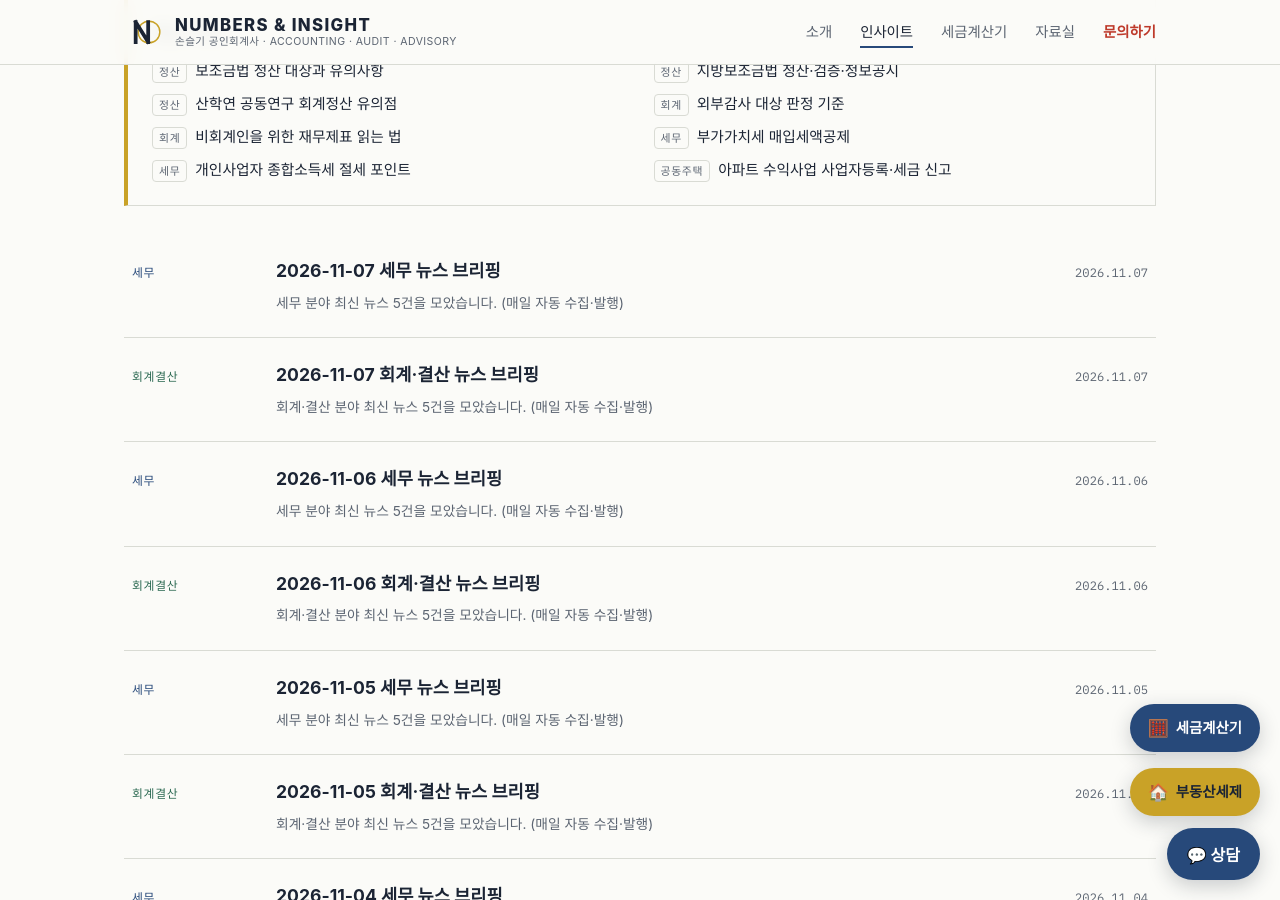
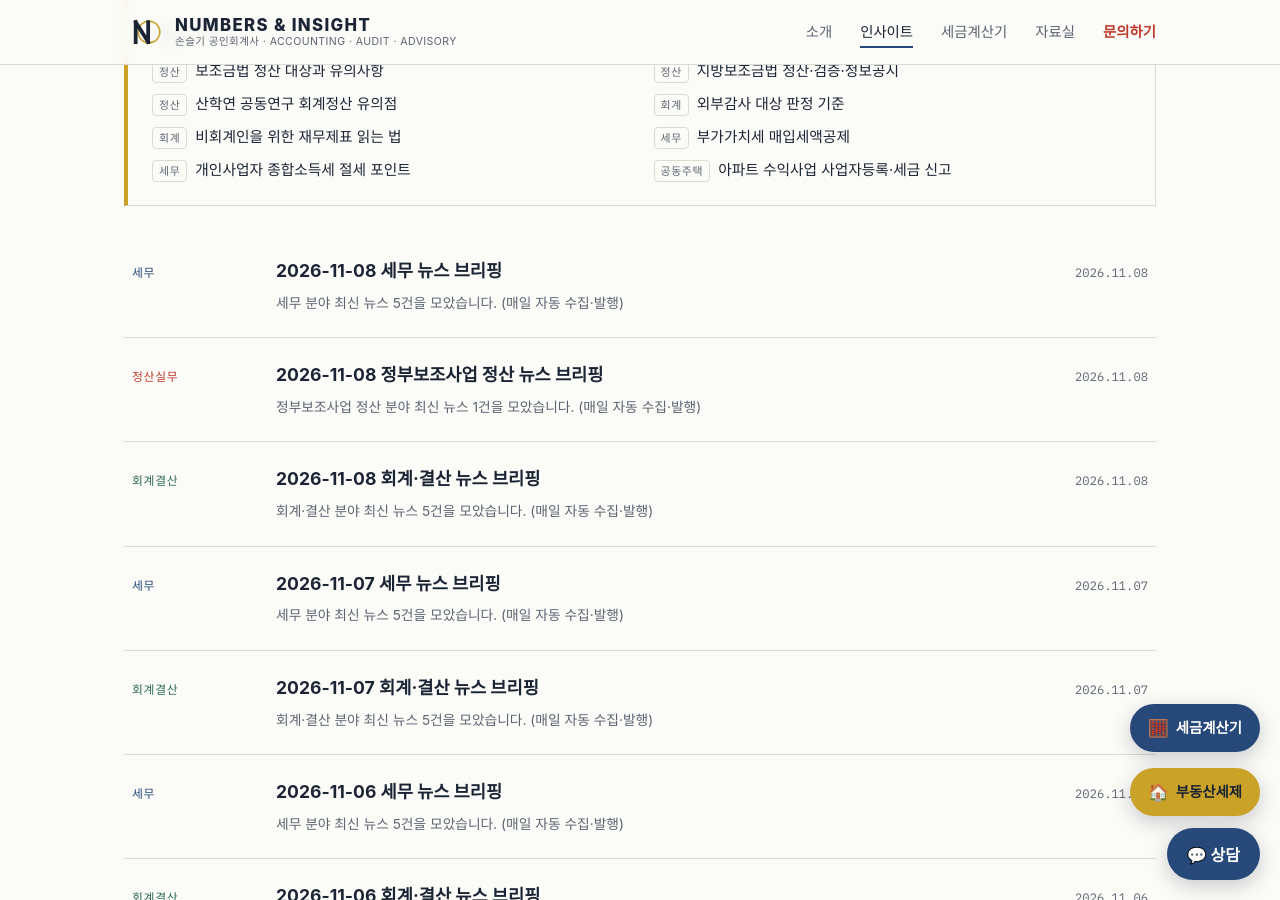
Before and after one commit to shinesky97/ccrnd-site, a Jekyll site: the page built from insights/index.html, in a window 1280 px wide and 900 px high, scrolled down 431 px. Built offline with Jekyll 4.4.1, drawn with Linux system fonts in a browser that asks for light colours; some web fonts are replaced.

Commit message:
뉴스 브리핑 자동 발행 (2026-11-08)

```diff
--- /dev/null
+++ b/_posts/2026-11-08-news-accounting-20261108.md
@@ -0,0 +1,25 @@
+---
+layout: post
+title: "2026-11-08 회계·결산 뉴스 브리핑"
+date: 2026-11-08
+category: accounting
+tags: [뉴스, 회계]
+summary: "회계·결산 분야 최신 뉴스 5건을 모았습니다. (매일 자동 수집·발행)"
+author: Numbers & Insight 자동 브리핑
+noindex: true
+sitemap: false
+---
+
+> 최신 **회계·결산** 관련 뉴스를 자동으로 모은 브리핑입니다. 자세한 내용은 각 원문 출처에서 확인해 주세요.
+
+## 주요 소식
+
+- **[우리은행, 대한천일은행 회계장부로 '개성상인 복식부기' 가치 재조명](https://news.google.com/rss/articles/CBMiTkFVX3lxTE5KUlBqUVJPUmpBQmd5U2dZRmlwa0V0MUF6XzhlV0w3TVpXYjlaQlB4bmV3MV8tR1VvVTc5YVZpc0NSWlM4ODBSM2ZJNko1UQ?oc=5)** — 전자신문
+- **[우리은행, 대한천일은행 회계장부 재조명…근대 금융사 연구 확대](https://news.google.com/rss/articles/CBMib0FVX3lxTE5XUTJVdVBySkF5MllNX19OSmpGaENuMmlvWmhwUlZQeDBqQkFROUFNMTh2Vzk4S2ZoNGtFajZVMU5GRzRFbmx5b2JVQXhSYWlqNV92Umh5ZTVPM194dGhZbGs0N1M2ZEw1ajNkMkRpNA?oc=5)** — 조세일보
+- **[우리은행, 대한천일은행 학술대회 개최…민족자본과 전통 회계 가치 재조명](https://news.google.com/rss/articles/CBMia0FVX3lxTE9yOTFsbjJzMU1raVlCV2NVYTlXcEZoWGR6TEFyRXJzal9Hc21OVlEzRlZGU04yOXltWGtUcTNBVG5ZVXJ1RHpfSFJWdE9LX0V2WEpwUC03dEZONGR4UmNjV25KWGlwUW5hMVBV?oc=5)** — BBS불교방송
+- **[우리은행, 대한천일은행 회계장부 가치 재조명](https://news.google.com/rss/articles/CBMiZEFVX3lxTE5Pc0Y4SDh3Y3dLdmQ4aHdkejZ2TXM2Sm1fcFZqR0Q0eWhQampiZ25kd25sVG1tOHdfaHdKZFlPSGN0Z21HLUR1RU40LTloR3V2dzhsYnZjTHFfd09TMmZEY2JwZ28?oc=5)** — PRESS9
+- **[(설명) 기존 기후대응기금 사업예산규모, 타 회계·기금 이관사업 제외시 177억 증액](https://news.google.com/rss/articles/CBMib0FVX3lxTE0xMVB1eF84R2hVSHV5UTNaRjlyd0dFMG04Yl9ZdUVVWEl2Q01YdEpYbWljWDYtakNBaTlQUEl3UzRjclhlY3hKeGtaZmRCTzB6dUtob2puT2llall0UWRLS1ZZNjJDUTV4VTJpaDVCNA?oc=5)** — 대한민국 정책브리핑
+
+<div class="callout" markdown="1">
+본 브리핑은 외부 뉴스를 자동 수집한 것으로, 개별 사안의 판단은 최신 법령과 원문을 확인하시기 바랍니다. 구체적인 상담은 [문의](/contact/)를 이용해 주세요.
+</div>
--- /dev/null
+++ b/_posts/2026-11-08-news-settlement-20261108.md
@@ -0,0 +1,21 @@
+---
+layout: post
+title: "2026-11-08 정부보조사업 정산 뉴스 브리핑"
+date: 2026-11-08
+category: settlement
+tags: [뉴스, 보조금]
+summary: "정부보조사업 정산 분야 최신 뉴스 1건을 모았습니다. (매일 자동 수집·발행)"
+author: Numbers & Insight 자동 브리핑
+noindex: true
+sitemap: false
+---
+
+> 최신 **정부보조사업 정산** 관련 뉴스를 자동으로 모은 브리핑입니다. 자세한 내용은 각 원문 출처에서 확인해 주세요.
+
+## 주요 소식
+
+- **[정부, 미정산·미징수 보조금 5200억 국고 환수](https://news.google.com/rss/articles/CBMiX0FVX3lxTE5ST01tSFp6VW54RUJrRC1mdjdDWWczQWxzaFNFeXJDaEF3QTVLSVViTUlVM1BCUFlxcjBhb3d3U3IxQ25qWHZDOFFDMTYwVnZDVjhEd0JGZy1xbDRLeUhJ?oc=5)** — 조세일보
+
+<div class="callout" markdown="1">
+본 브리핑은 외부 뉴스를 자동 수집한 것으로, 개별 사안의 판단은 최신 법령과 원문을 확인하시기 바랍니다. 구체적인 상담은 [문의](/contact/)를 이용해 주세요.
+</div>
--- /dev/null
+++ b/_posts/2026-11-08-news-tax-20261108.md
@@ -0,0 +1,25 @@
+---
+layout: post
+title: "2026-11-08 세무 뉴스 브리핑"
+date: 2026-11-08
+category: tax
+tags: [뉴스, 세무]
+summary: "세무 분야 최신 뉴스 5건을 모았습니다. (매일 자동 수집·발행)"
+author: Numbers & Insight 자동 브리핑
+noindex: true
+sitemap: false
+---
+
+> 최신 **세무** 관련 뉴스를 자동으로 모은 브리핑입니다. 자세한 내용은 각 원문 출처에서 확인해 주세요.
+
+## 주요 소식
+
+- **[상속세 0원이라던 국세청, 또 세무조사해 “12억 내라”…법원 판결은[세금GO]](https://news.google.com/rss/articles/CBMigAFBVV95cUxNeEtSeWFBZ2hOSlZJY1hUdURaT2phTXRuaHVURFZzaWNtUFNQenRmT19ST1I1Mnp3MnZMRWdQU1NrMmVIS2FwNzFKQWkxaU9XR2pERXJkaU43VFZ5M21uQ1l2RGhGZy03emtCZ08yZ3FGcWNxVEtKdXZMcWF5cV9mWA?oc=5)** — 이데일리
+- **[2027 연말정산 기간과 신청 방법 | 13월의 월급 받으려면?](https://news.google.com/rss/articles/CBMiTkFVX3lxTFB3eGk0eFJDMnA2N2hET1Q3RXRXX1pjaGhJd2dzQUdVNzZxbmpFeVJGTVExTEpwSkxEWHRGelVvM3JFVEFOdFJVQmpCR1JGUQ?oc=5)** — KB Think
+- **["13월의 보너스, 모르면 손해"... 영등포구, 11월18일 '연말정산 특강'](https://news.google.com/rss/articles/CBMia0FVX3lxTE5IU2RtMkZmZ29PRzM4a3pxblB5cW9aNFo3ZkpHb3RsODhWV2tNMElNd1FBVlhnTGZscW5vdUM0endPeHYzSzVfZllaZGR4cG9JMllJd0ltSlUyLWp5eG05N1hMR2ZMV213MGs4?oc=5)** — 시정일보
+- **[세무 솔루션 ‘자비스’ 사칭 해킹 발생... 운영사, 서비스 일시 중단 후 점검](https://news.google.com/rss/articles/CBMia0FVX3lxTFAwdU8zVkRfQUtiOGtLM1c1NUpsb1V5UDhYRGI4NFVFZnFsN1Axek0wc0lyYzNZSjVQWjFTaTBVcG9XaWRTUUhEN1EzMDNnTmVqN0tFWEZRa2JSZDI4T2dvOGRsN3U5T1Z1NndV?oc=5)** — 보안뉴스
+- **[13월의 월급, 11월부터 준비해야 한다… 연말정산 환급 늘리는 실전 팁](https://news.google.com/rss/articles/CBMibkFVX3lxTE93NEV0c3FOekhuMFYybm56dURac1FNZVJIT1ZGTnpwY0p1RjNLSkxBREZ6TXVXNnhKSjRuRWxpUWJCckt5RlRWaVZKQnhtZE5JYzc3QWdYVV9EblpGV0gzNkh0dnh5eFNxcjAwblNR?oc=5)** — 국제뉴스
+
+<div class="callout" markdown="1">
+본 브리핑은 외부 뉴스를 자동 수집한 것으로, 개별 사안의 판단은 최신 법령과 원문을 확인하시기 바랍니다. 구체적인 상담은 [문의](/contact/)를 이용해 주세요.
+</div>
```
Also changed, not shown: _data/news_seen.json.
